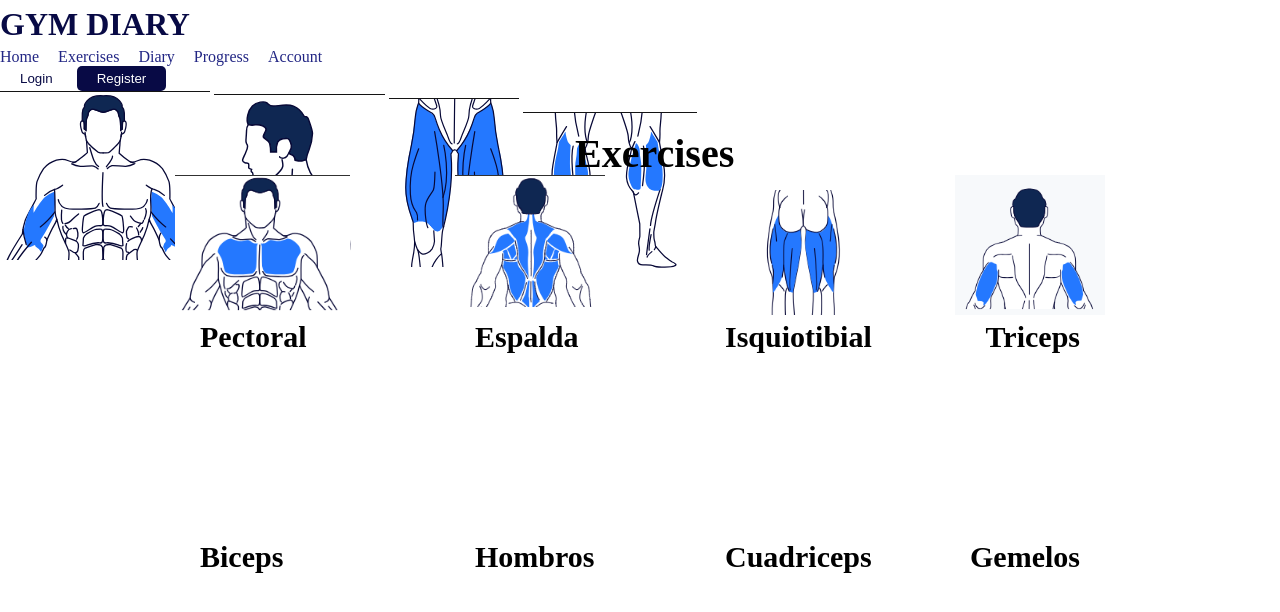
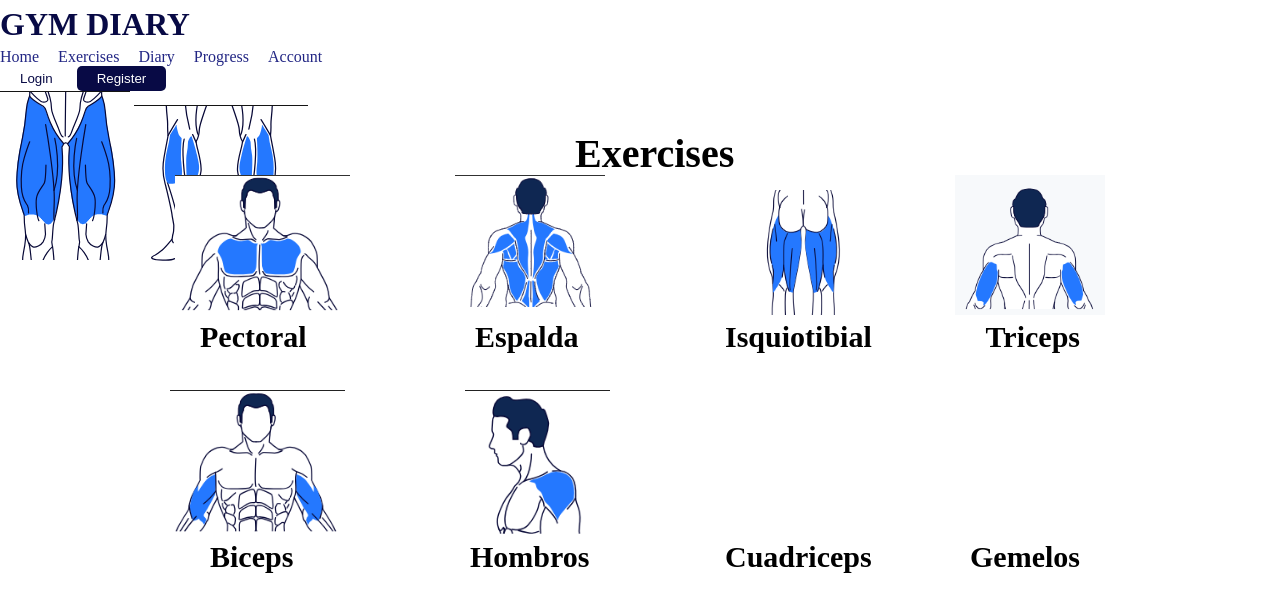
Before and after one commit to IsaiCordero/PWM, a plain HTML site: page HTML/Template/Exercises.html in a window 1280 px wide. Drawn offline with Linux system fonts and the light colour scheme.

Commit message:
Imagenes y configuracion css exercise

```diff
--- a/HTML/Template/Exercises.css
+++ b/HTML/Template/Exercises.css
@@ -55,13 +55,24 @@ p {
 }
 .Biceps{
     top: 540px;
-    left: 200px;
+    left: 210px;
     position: absolute;
 }
-
+.BicepsImagen{
+    width: 175px;
+    top: 390px;
+    left: 170px;
+    position: absolute;
+}
 .Hombros{
     top: 540px;
-    left: 475px;
+    left: 470px;
+    position: absolute;
+}
+.HombrosImagen{
+    width: 145px;
+    top: 390px;
+    left: 465px;
     position: absolute;
 }
 .Cuadriceps{
```
